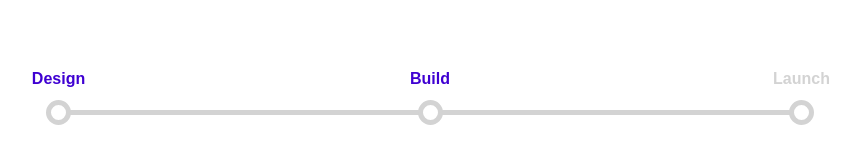
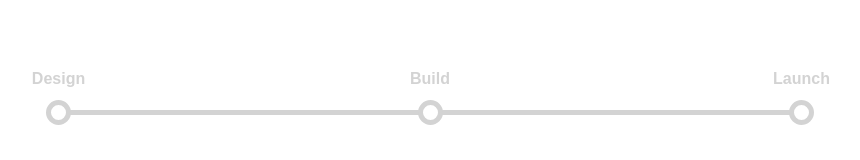
Before and after one commit to feyzo/step-progress, a React (Create React App) app: page / in a window 1280 px wide. Shown: the part 303-463 px from the top of the page, without its empty margins (210-1070 px from the left). Built offline with nearby package versions, Linux system fonts and the light colour scheme.

Commit message:
Rename component props

```diff
--- a/src/components/Step.js
+++ b/src/components/Step.js
@@ -34,7 +34,7 @@ const Label = styled.span`
   left: 50%;
   margin-left: -40px;
   font-weight: bold;
-  color: inherit;
+  color: ${(props) => props.color};
 `;
 
 const Line = styled.div`
@@ -44,15 +44,15 @@ const Line = styled.div`
   margin: 0 -2px;
 `;
 
-function Step({ name, complete, isNextComplete, isLast }) {
+function Step({ name, complete, showLine, completeLine }) {
   const stroke = complete ? colors.complete : colors.normal;
-  const lineStroke = isNextComplete ? colors.complete : colors.normal;
+  const lineStroke = completeLine ? colors.complete : colors.normal;
 
-  if(!isLast) {
+  if(!showLine) {
     return (
       <StepContainer>
         <Button href="/" complete={ true }>
-          <Label>{name}</Label>
+          <Label color={stroke}>{name}</Label>
           <Circle stroke={ stroke } />
         </Button>
         <Line stroke={ lineStroke } />
@@ -63,7 +63,7 @@ function Step({ name, complete, isNextComplete, isLast }) {
   return (
       <LastStepContainer>
         <Button href="/" complete={ false }>
-          <Label>{name}</Label>
+          <Label color={stroke}>{name}</Label>
           <Circle stroke={ stroke } />
         </Button>
       </LastStepContainer>
--- a/src/components/StepProgress.js
+++ b/src/components/StepProgress.js
@@ -21,8 +21,8 @@ function StepProgress(props) {
           <Step
             name={ s.name }
             complete={ s.complete }
-            isLast={ i === stepCount - 1 }
-            isNextComplete={ next && next.complete }
+            showLine={ i === stepCount - 1 }
+            completeLine={ next && next.complete }
             key={ s.name }
           />)
         })
```
